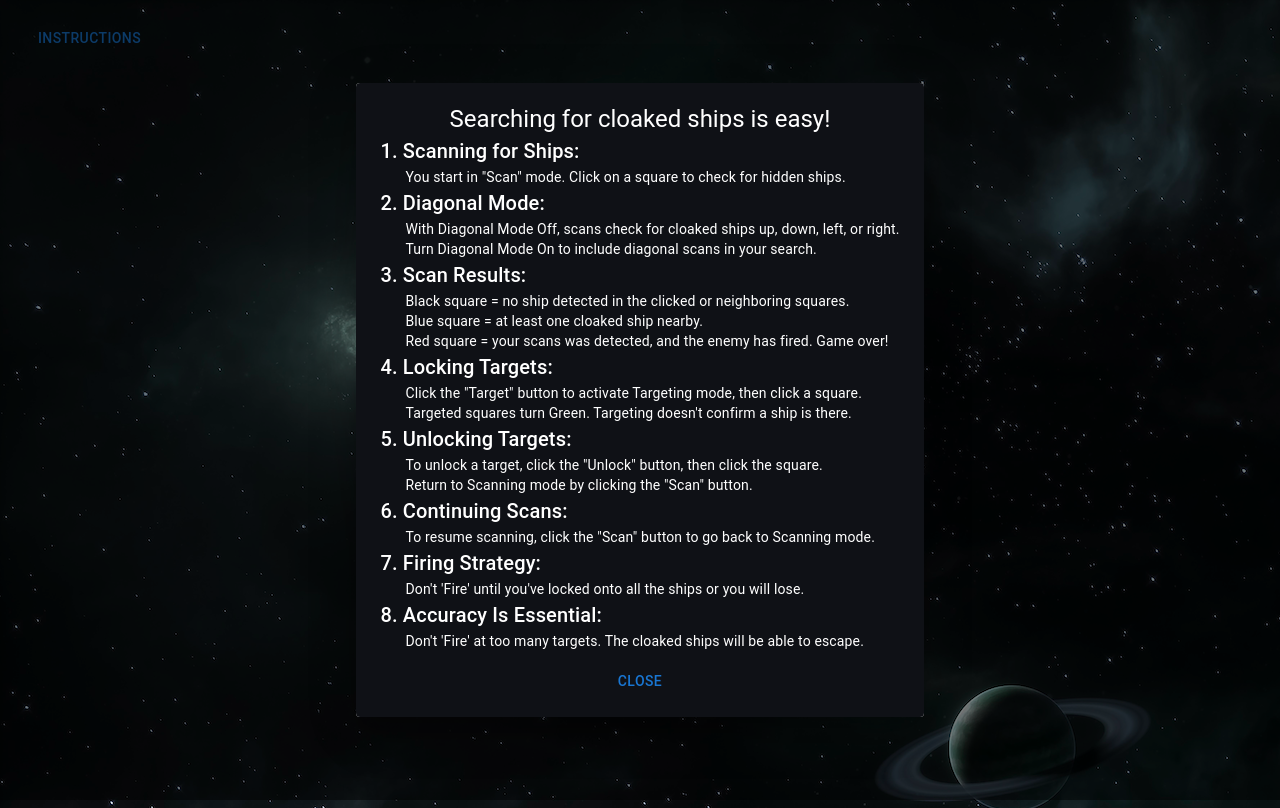
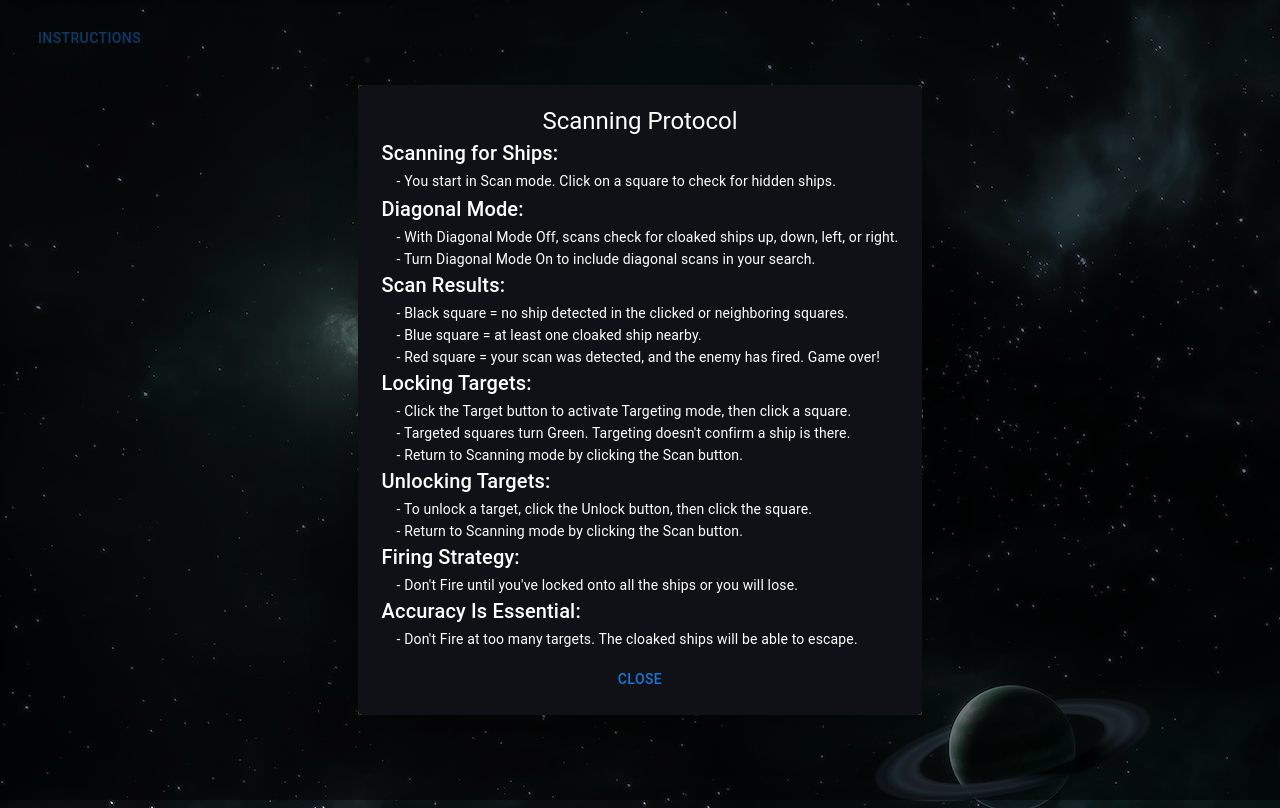
Before and after one commit to bwwhitaker/cloaked, a React (Create React App) app: page / in a window 1280 px wide. Both pictures are taken after a click on the button "INSTRUCTIONS". Built offline with nearby package versions, Linux system fonts and the light colour scheme.

Commit message:
Simplified Instructions

```diff
--- a/src/Components/InstructionModule.css
+++ b/src/Components/InstructionModule.css
@@ -4,7 +4,7 @@
 }
 
 .padded {
-	padding-left: 25px;
+	padding: 2px 0px 0px 15px;
 }
 
 .instruction-module Button {
--- a/src/Components/InstructionModule.js
+++ b/src/Components/InstructionModule.js
@@ -13,55 +13,54 @@ function InstructionModule(props) {
 			<section className='instruction-module'>
 				<DialogContent>
 					<div className='center'>
-						<Typography variant='h5'>Searching for cloaked ships is easy!</Typography>
+						<Typography variant='h5'>Scanning Protocol</Typography>
 					</div>
-					<Typography variant='h6'>1. Scanning for Ships:</Typography>
+					<Typography variant='h6'>Scanning for Ships:</Typography>
 					<Typography className='padded' variant='body2'>
-						You start in "Scan" mode. Click on a square to check for hidden ships.
+						- You start in Scan mode. Click on a square to check for hidden ships.
 					</Typography>
 					<Typography className='padded' variant='body2'></Typography>
-					<Typography variant='h6'>2. Diagonal Mode:</Typography>
+					<Typography variant='h6'>Diagonal Mode:</Typography>
 					<Typography className='padded' variant='body2'>
-						With Diagonal Mode Off, scans check for cloaked ships up, down, left, or right.
+						- With Diagonal Mode Off, scans check for cloaked ships up, down, left, or right.
 					</Typography>
 					<Typography className='padded' variant='body2'>
-						Turn Diagonal Mode On to include diagonal scans in your search.
+						- Turn Diagonal Mode On to include diagonal scans in your search.
 					</Typography>
-					<Typography variant='h6'>3. Scan Results:</Typography>
+					<Typography variant='h6'>Scan Results:</Typography>
 					<Typography className='padded' variant='body2'>
-						Black square = no ship detected in the clicked or neighboring squares.
+						- Black square = no ship detected in the clicked or neighboring squares.
 					</Typography>
 					<Typography className='padded' variant='body2'>
-						Blue square = at least one cloaked ship nearby.
+						- Blue square = at least one cloaked ship nearby.
 					</Typography>
 					<Typography className='padded' variant='body2'>
-						Red square = your scans was detected, and the enemy has fired. Game over!
+						- Red square = your scan was detected, and the enemy has fired. Game over!
 					</Typography>
-					<Typography variant='h6'>4. Locking Targets:</Typography>
+					<Typography variant='h6'>Locking Targets:</Typography>
 					<Typography className='padded' variant='body2'>
-						Click the "Target" button to activate Targeting mode, then click a square.
+						- Click the Target button to activate Targeting mode, then click a square.
 					</Typography>
 					<Typography className='padded' variant='body2'>
-						Targeted squares turn Green. Targeting doesn't confirm a ship is there.
+						- Targeted squares turn Green. Targeting doesn't confirm a ship is there.
 					</Typography>
-					<Typography variant='h6'>5. Unlocking Targets:</Typography>
 					<Typography className='padded' variant='body2'>
-						To unlock a target, click the "Unlock" button, then click the square.
-					</Typography>{' '}
+						- Return to Scanning mode by clicking the Scan button.
+					</Typography>
+					<Typography variant='h6'>Unlocking Targets:</Typography>
 					<Typography className='padded' variant='body2'>
-						Return to Scanning mode by clicking the "Scan" button.
+						- To unlock a target, click the Unlock button, then click the square.
 					</Typography>
-					<Typography variant='h6'>6. Continuing Scans:</Typography>
 					<Typography className='padded' variant='body2'>
-						To resume scanning, click the "Scan" button to go back to Scanning mode.
+						- Return to Scanning mode by clicking the Scan button.
 					</Typography>
-					<Typography variant='h6'>7. Firing Strategy:</Typography>
+					<Typography variant='h6'>Firing Strategy:</Typography>
 					<Typography className='padded' variant='body2'>
-						Don't 'Fire' until you've locked onto all the ships or you will lose.
+						- Don't Fire until you've locked onto all the ships or you will lose.
 					</Typography>
-					<Typography variant='h6'>8. Accuracy Is Essential:</Typography>
+					<Typography variant='h6'>Accuracy Is Essential:</Typography>
 					<Typography className='padded' variant='body2'>
-						Don't 'Fire' at too many targets. The cloaked ships will be able to escape.
+						- Don't Fire at too many targets. The cloaked ships will be able to escape.
 					</Typography>
 				</DialogContent>
 
```
